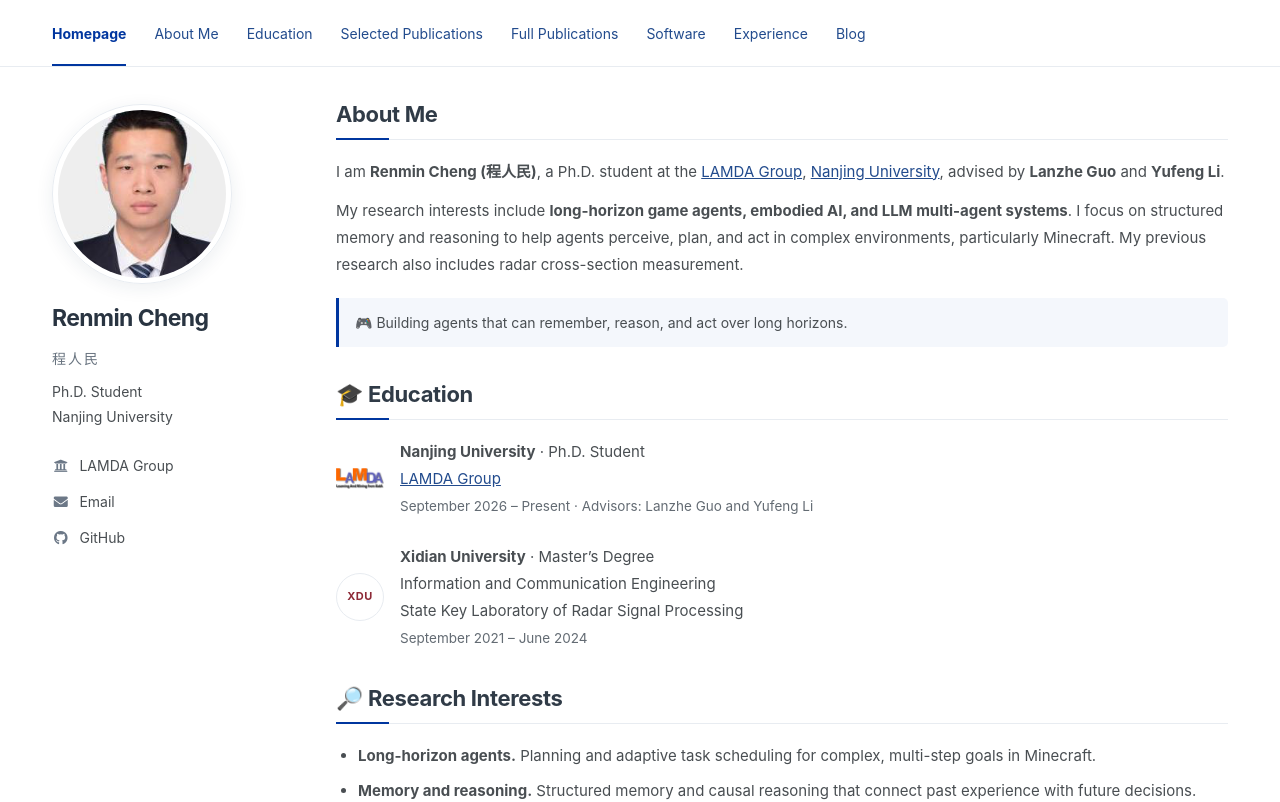
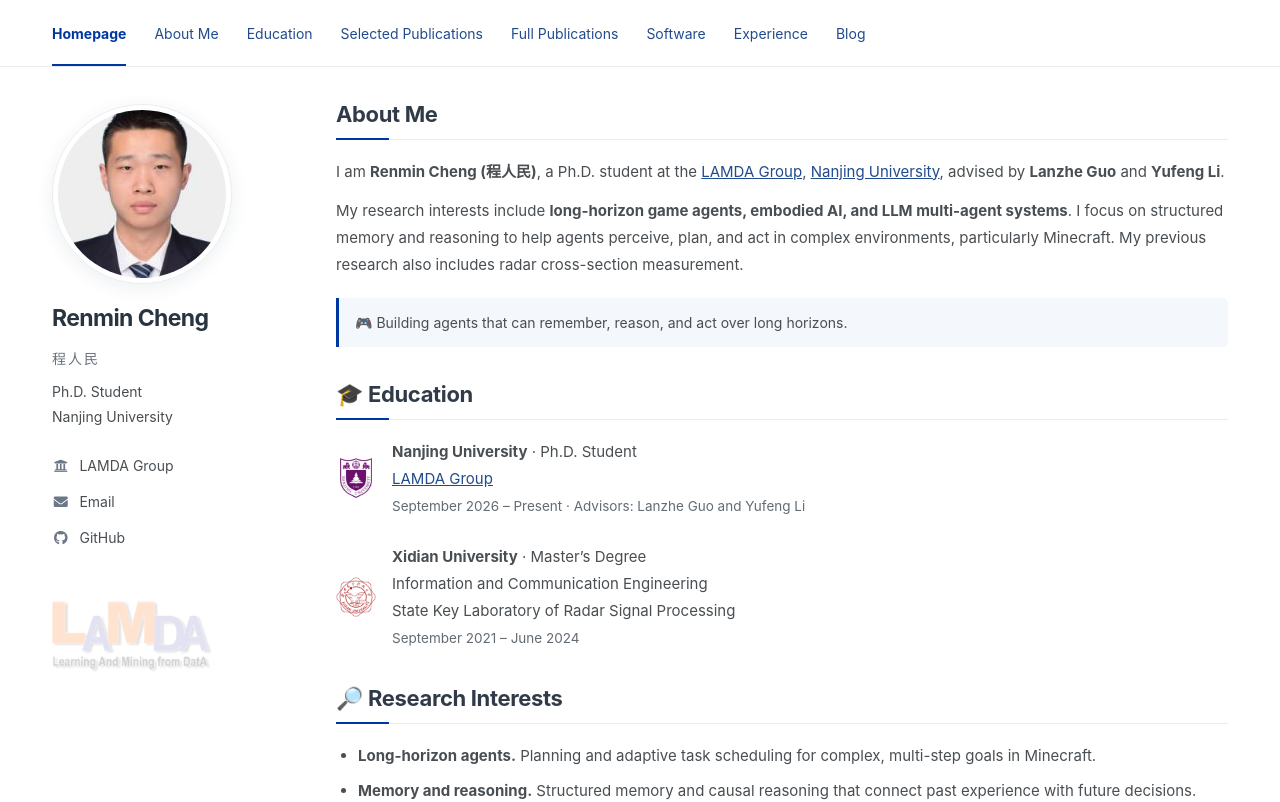
Before and after one commit to labixiaoQ/labixiaoQ.github.io, a Next.js app: page / in a window 1280 px wide. Shown: the top 802 px of the page. Built offline with nearby package versions, Linux system fonts and the light colour scheme.

Commit message:
Use official university emblems and move LAMDA logo to sidebar watermark

```diff
--- a/app/components/site-shell.tsx
+++ b/app/components/site-shell.tsx
@@ -23,6 +23,9 @@ export function SiteShell({ children }: { children: React.ReactNode }) {
               </ul>
             </div>
           </div>
+          <div className="lamda-watermark" aria-hidden="true">
+            <img src="./LAMDA.png" alt="" width="206" height="87" />
+          </div>
         </aside>
         <main id="content" className="page" tabIndex={-1}>
           <div className="page__inner-wrap">
--- a/app/globals.css
+++ b/app/globals.css
@@ -53,7 +53,8 @@ body #main { max-width: 1240px; margin: 32px auto 0; padding: 0 32px; display: g
 #main .page__content .section-title { scroll-margin-top: 16px; }
 #main .page__content .collab-note { margin: 20px 0 28px; padding: 12px 16px; background: #f4f7fc; border-radius: 0 5px 5px 0; font-size: 14px; }
 #main .edu-entry { gap: 16px; margin: 18px 0 24px; }
-#main .edu-logo { width: 48px; height: 48px; margin: 0; }
+#main .edu-logo-link { display: flex; align-items: center; justify-content: center; flex: 0 0 40px; width: 40px; height: 40px; }
+#main .edu-logo { display: block; width: 40px; height: 40px; margin: 0; object-fit: contain; }
 #main .research-list { padding-left: 22px; }
 #main .research-list li { margin-bottom: 8px; }
 #main .paper-box { display: grid; grid-template-columns: minmax(0,.9fr) minmax(0,1.3fr); gap: 28px; align-items: center; padding: 14px 0 26px; }
@@ -103,6 +104,11 @@ body #main { max-width: 1240px; margin: 32px auto 0; padding: 0 32px; display: g
 }
 
 /* Additional CV content follows the existing education and project layout. */
-#main .education-mark { width: 48px; min-width: 48px; height: 48px; display: grid; place-items: center; border: 1px solid #e8ecf1; border-radius: 50%; color: #8d2936; font-size: 11px; font-weight: 700; letter-spacing: .04em; }
 #main .experience-list article { padding: 4px 0 16px; border-bottom: 1px dashed #ececec; }
 #main .experience-list h3 { font-size: 17px; line-height: 1.5; margin: 12px 0 8px; }
+
+#main .lamda-watermark { width: 160px; margin-top: 42px; opacity: .18; pointer-events: none; user-select: none; }
+#main .lamda-watermark img { display: block; width: 100%; height: auto; }
+@media (max-width: 925px) {
+  #main .lamda-watermark { display: none; }
+}
--- a/app/page.tsx
+++ b/app/page.tsx
@@ -11,11 +11,11 @@ export default function Home() {
       </section>
       <h2 id="educations" className="section-title">🎓 Education</h2>
       <div className="edu-entry">
-        <a href="https://www.lamda.nju.edu.cn/"><img src="./LAMDA.png" className="edu-logo" alt="LAMDA" width="40" height="40" /></a>
+        <a className="edu-logo-link" href="https://www.nju.edu.cn/"><img src="./images/nanjing-emblem.jpg" className="edu-logo" alt="Nanjing University emblem" width="40" height="40" /></a>
         <div><strong>Nanjing University</strong> · Ph.D. Student<br /><a href="https://www.lamda.nju.edu.cn/">LAMDA Group</a><br /><span className="project-date"><time dateTime="2026-09">September 2026</time> – Present · Advisors: Lanzhe Guo and Yufeng Li</span></div>
       </div>
       <div className="edu-entry">
-        <div className="education-mark" aria-hidden="true">XDU</div>
+        <a className="edu-logo-link" href="https://www.xidian.edu.cn/"><img src="./images/xidian-emblem.jpg" className="edu-logo" alt="Xidian University emblem" width="40" height="40" /></a>
         <div><strong>Xidian University</strong> · Master’s Degree<br />Information and Communication Engineering<br />State Key Laboratory of Radar Signal Processing<br /><span className="project-date"><time dateTime="2021-09">September 2021</time> – <time dateTime="2024-06">June 2024</time></span></div>
       </div>
       <h2 id="research" className="section-title">🔎 Research Interests</h2>
```
Also changed, not shown: public/images/README.md (added), public/images/nanjing-emblem.jpg (added), public/images/xidian-emblem.jpg (added).
